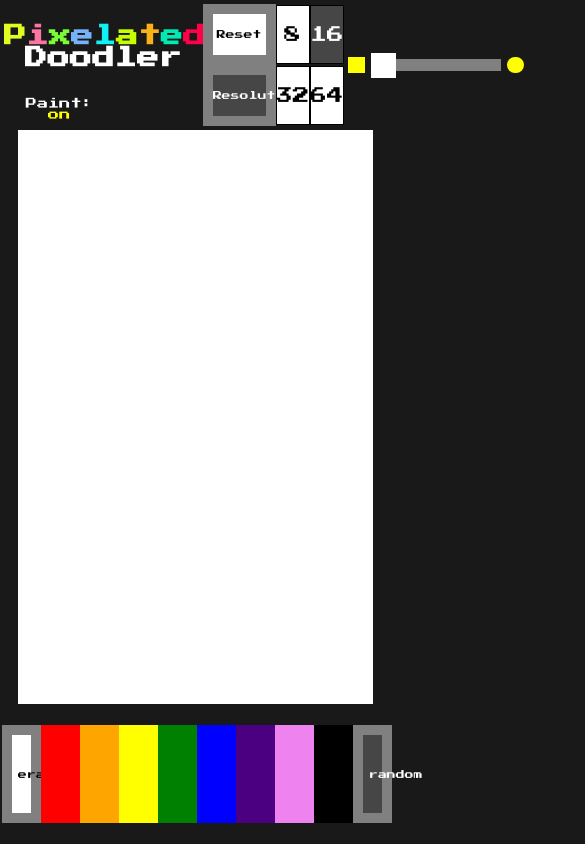
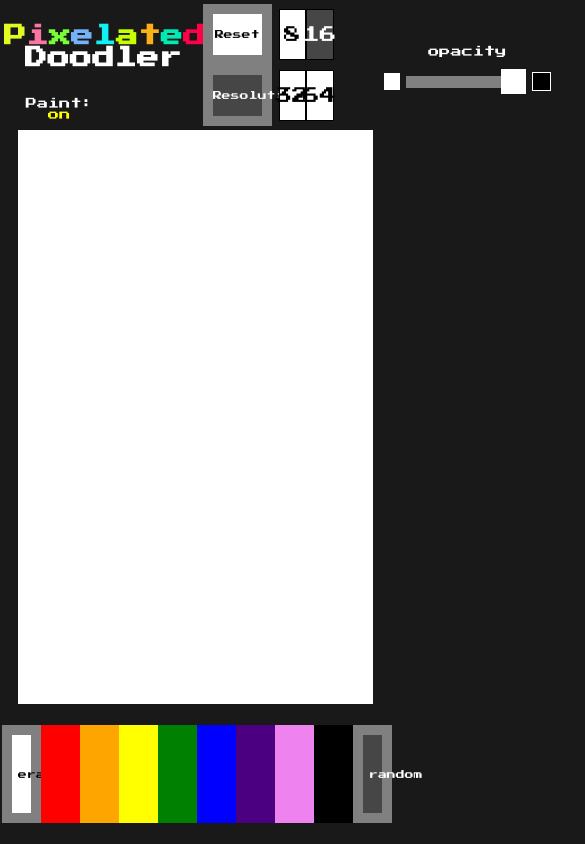
Before and after one commit to ikeshark/jquery-doodler, a plain HTML site: page index.html in a window 390 px wide. Shown: the whole page, 585 px wide, since content can reach past the window. Drawn offline with nearby package versions, Linux system fonts and the light colour scheme.

Commit message:
border radius replaced with opacity

```diff
--- a/application.js
+++ b/application.js
@@ -6,6 +6,8 @@ $(document).ready(function() {
   // paint holds the current color, default is random
   let paint = 'random';
   let paintBool = true;
+  let opacity = 1;
+  let bRadius = 0;
 
   function displayPaintBool() {
     let text = paintBool ? 'on' : 'off';
@@ -129,7 +131,6 @@ $(document).ready(function() {
     $(divSelector).css({
       'width': dimensions + '%',
       'height': dimensions + '%',
-      'border-radius': radius
     });
     // removing loading screen
     $('#modalBG').addClass('hidden');
@@ -151,10 +152,13 @@ $(document).ready(function() {
     paint = color;
     let selector = "#" + color;
     $('.selected').removeClass('selected');
+    let rgb = $(selector).css("backgroundColor");
     $(selector).addClass('selected');
     if (paintBool) {
-      $(divSelector).on('mouseenter', function(){
-        $(this).css('background-color', color);
+      $(divSelector).on('mouseenter', function() {
+        let a = `, ${opacity})`;
+        let rgba = rgb.replace('rgb', 'rgba').replace(')', a);
+        $(this).css('background-color', rgba);
       });
     }
   }
@@ -168,7 +172,8 @@ $(document).ready(function() {
         let r = Math.floor(Math.random()*256);
         let g = Math.floor(Math.random()*256);
         let b = Math.floor(Math.random()*256);
-        let random = 'rgb('+r+', '+g+', '+b+')';
+        let a = opacity;
+        let random = `rgba(${r}, ${g}, ${b}, ${a})`;
         $(this).css('background-color', random);
       });
     }
@@ -226,15 +231,17 @@ $(document).ready(function() {
     });
     $(this).on('click', () => normalColor(color));
   });
-  // radius slider
-  $('#radius').on('change', function() {
-    value = $(this).val();
-    value += '%';
-    $(divSelector).css('border-radius', value);
-  });
   // eraser and random
   $('#white').on('click', () => normalColor('white'));
   $('#random').on('click', randomColor);
+
+  // opacity slider
+  $('#opacity').on('change', function() {
+    value = $(this).val();
+    opacity = value / 100;
+    // value += '%';
+    // $(divSelector).css('border-radius', value);
+  });
 
   $('#reset').on('click', eraseBoard);
 
--- a/index.css
+++ b/index.css
@@ -65,27 +65,29 @@ input[type=radio] {
 .demo {
   width: 2vh;
   height: 2vh;
-  background-color: yellow;
+  background-color: white;
   margin: 1vw;
 }
-.circle {
-  border-radius: 100%;
+.dark {
+  /* border-radius: 100%; */
+  background-color: black;
+  border: 1px white solid;
 }
-#radius {
+#opacity {
   -webkit-appearance: none;
   -moz-appearance: none;
   appearance: none;
   height: 12px;
-  width: 130px;
+  width: 120px;
   background: grey;
 }
-#radius::-moz-range-thumb {
+#opacity::-moz-range-thumb {
   width: 25px;
   height: 25px;
   border-radius: 0;
   background: white;
 }
-#radius::-webkit-slider-thumb {
+#opacity::-webkit-slider-thumb {
   -webkit-appearance: none;
   appearance: none;
   width: 25px;
@@ -122,6 +124,9 @@ input[type=radio] {
 #random {
   background-image: url(random.png);
   background-size: cover;
+}
+.l-full-w {
+  width: 100%;
 }
 
 #modalBG {
@@ -195,7 +200,7 @@ input[type=radio]:checked + label {
    }
    #reset, #resolution {
      height: 50%;
-     width: 19%;
+     width: 18%;
      font-size: 0.8em;
      margin: 0;
      padding: 0;
@@ -209,11 +214,11 @@ input[type=radio]:checked + label {
    }
    .resolutionRadio {
      font-size: 1.5em;
-     flex-grow: 1;
+     /* flex-grow: 1; */
      display: flex;
      justify-content: center;
      align-items: center;
-     height: 46%;
+     height: 40%;
      margin: 0;
      padding: 0;
      border: 1px black solid;
--- a/index.html
+++ b/index.html
@@ -28,9 +28,10 @@
          <label for="res64" class="resolutionRadio">64</label>
        </div>
        <div id="radiusCont" class="flex">
+         <p class="l-full-w">opacity</p>
          <div class="demo"></div>
-         <input id="radius" type="range" min="0" max="100" step="1" value="0" autocomplete="off"/>
-         <div class="demo circle"></div>
+         <input id="opacity" type="range" min="0" max="100" step="1" value="100" autocomplete="off"/>
+         <div class="demo dark"></div>
        </div>
     </div>
     <main id="window"></main>
```
